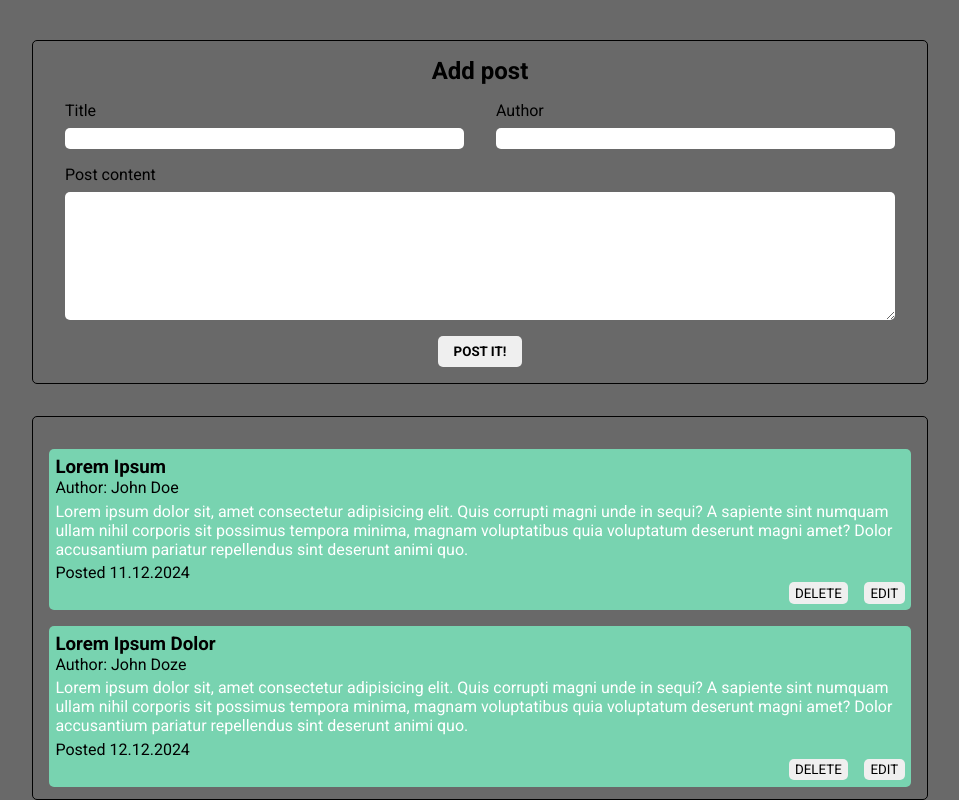
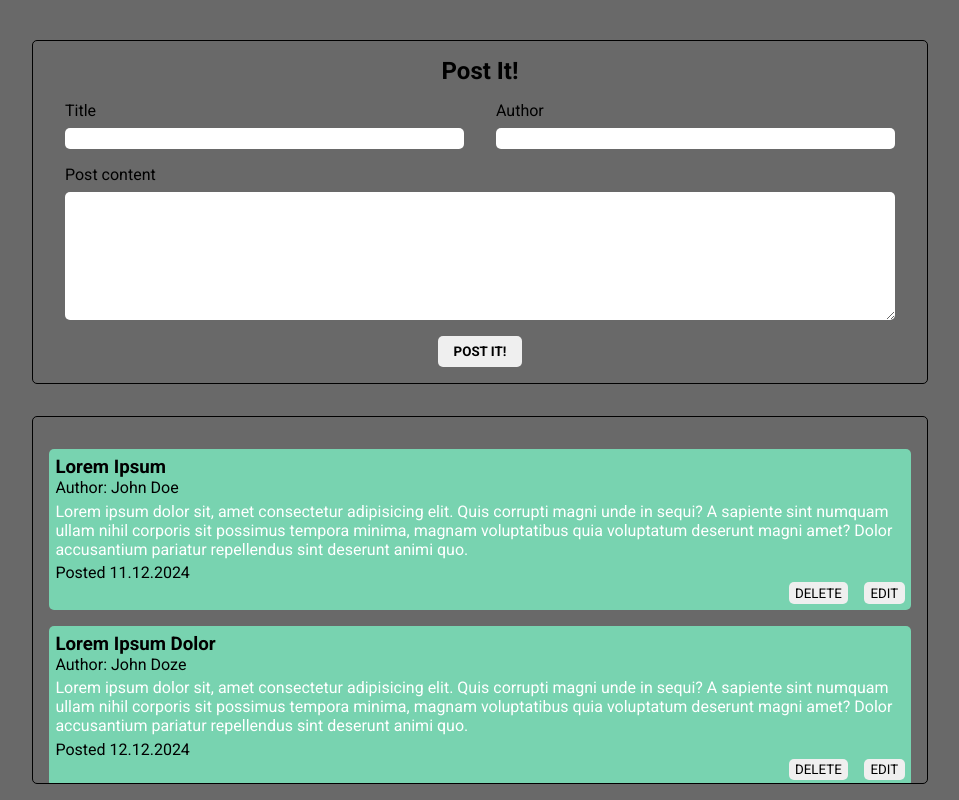
Before and after one commit to Kabrax01/Post_It, a React (Vite) app in the folder client/: page / in a window 1280 px wide. Shown: the whole page, without its empty margins (160-1119 px from the left). Built offline with nearby package versions, Linux system fonts and the light colour scheme.

Commit message:
feat: refactor

```diff
--- a/client/src/components/addPost/AddPost.tsx
+++ b/client/src/components/addPost/AddPost.tsx
@@ -3,7 +3,7 @@ import styles from "./addPost.module.scss";
 const AddPost = () => {
     return (
         <div className={styles.container}>
-            <h1>Add post</h1>
+            <h1>Post It!</h1>
             <form className={styles.post_form}>
                 <div className={styles.credentials}>
                     <div className={styles.title}>
--- a/client/src/components/postsList/postList.module.scss
+++ b/client/src/components/postsList/postList.module.scss
@@ -6,7 +6,8 @@
     padding: 1rem;
     width: a.$container-width;
     margin-top: 2rem;
-    height: 54vh;
+    flex-grow: 1;
+    margin-bottom: 1rem;
     overflow-y: scroll;
     scrollbar-width: none;
 
```
